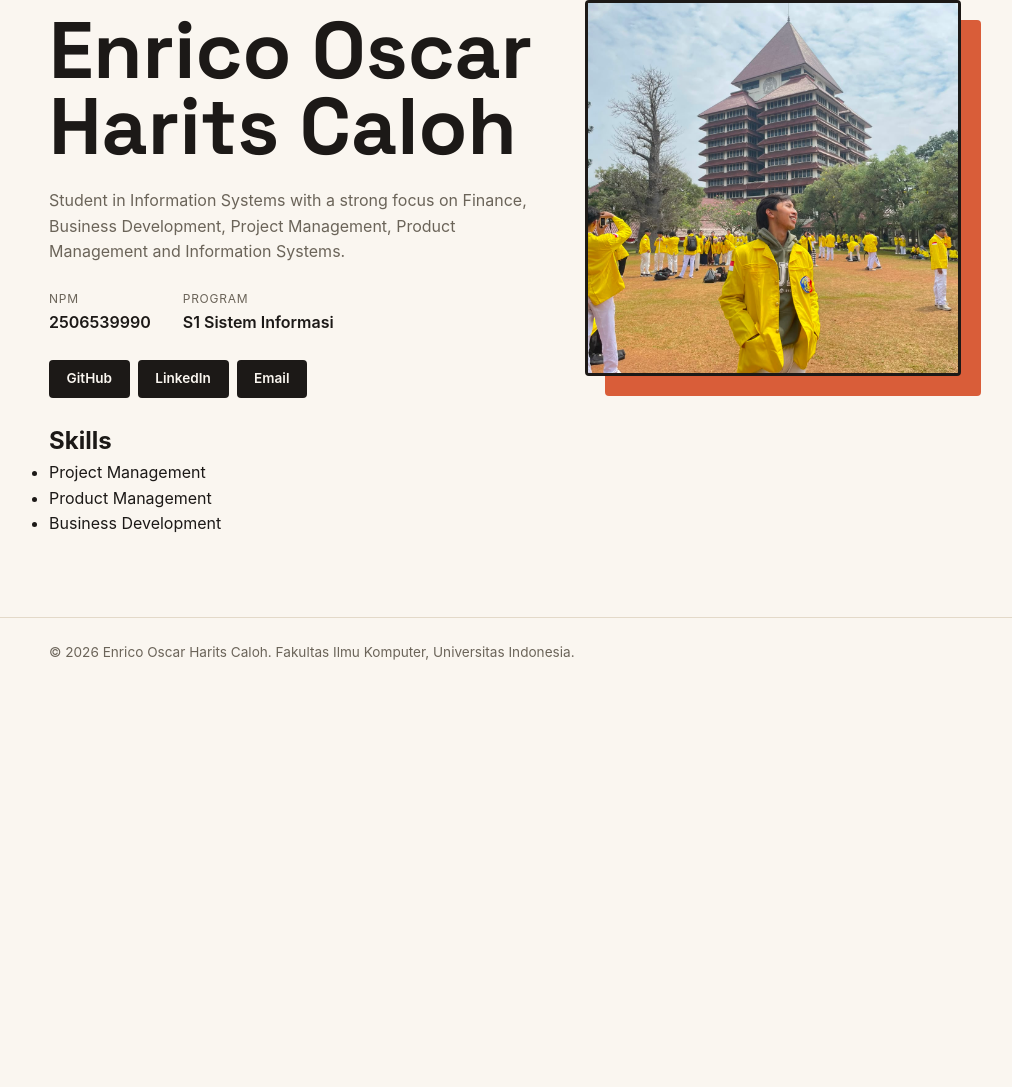
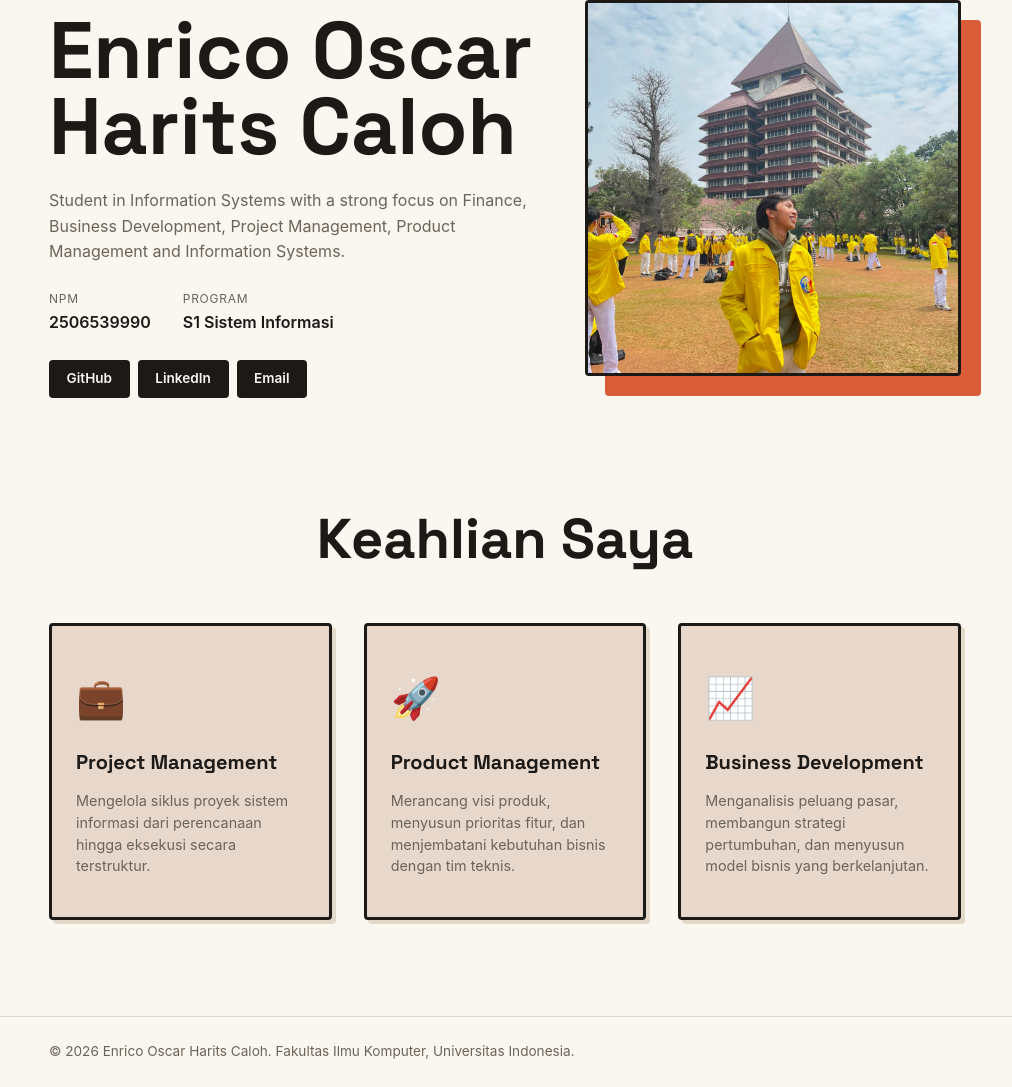
Before and after one commit to ricocalohhh/myportofolio, a Django app: page / in a window 1280 px wide. Shown: the part 168-1255 px from the top of the page, without its empty margins (135-1147 px from the left). Before the commit the page ends 828 px from the top, so only its background shows below. Run offline with Django 5.2, Linux system fonts and the light colour scheme.

Commit message:
feat: upgraded skiils layout

```diff
--- a/static/css/style.css
+++ b/static/css/style.css
@@ -193,3 +193,61 @@ h1, .brand {
         justify-content: flex-start;
     }
 }
+
+.skills-section {
+    padding: 1rem 0 6rem 0;
+    background-color: var(--paper);
+    text-align: center;
+}
+
+
+.skills-title {
+    font-size: 3.5rem;
+    font-family: "Space Grotesk", -apple-system, sans-serif;
+    margin-bottom: 2.5rem;
+    color: var(--ink);
+    font-weight: 700;
+}
+
+.skills-container {
+    display: flex;
+    justify-content: center;
+    gap: 2rem;
+    flex-wrap: nowrap;
+}
+
+.skill-card {
+    background: #e8d8cc;
+    padding: 2.5rem 1.5rem;
+    border-radius: var(--radius);
+    width: 290px;
+    border: 3px solid var(--ink);
+    box-shadow: 4px 4px 0px var(--line);
+    transition: all 0.2s ease;
+    text-align: left;
+}
+
+.skill-icon {
+    font-size: 2.5rem;
+    margin-bottom: 1rem;
+}
+
+.skill-card h3 {
+    font-family: "Space Grotesk", -apple-system, sans-serif;
+    font-size: 1.25rem;
+    margin-bottom: 0.75rem;
+    color: var(--ink);
+    font-weight: 700;
+}
+
+.skill-card p {
+    font-size: 0.9rem;
+    color: var(--text-muted);
+    line-height: 1.5;
+}
+
+.skill-card:hover {
+    transform: translate(-4px, -4px);
+    box-shadow: 8px 8px 0px var(--accent);
+    border-color: var(--accent-dark);
+}
--- a/templates/index.html
+++ b/templates/index.html
@@ -48,16 +48,35 @@
                         <a href="ricocaloh92@gmail.com" class="social-link">Email</a>
                     </div>
                 </div>
-                    <div id="skills">
-                        <article id="Skills" class="skill-list">
-                            <h2>Skills</h2>
-                            <ul>
-                                <li>    Project Management</li>
-                                <li>    Product Management</li>
-                                <li>    Business Development</li>
-                            </ul>
-                        </article>
+            </div>
+        </section>
+
+         <section class="skills-section" id="skills">
+            <div class="container">
+                <h2 class="skills-title">Keahlian Saya</h2>
+
+                <div class="skills-container">
+                    <!-- Item Konten 1 -->
+                    <div class="skill-card">
+                        <div class="skill-icon">💼</div>
+                        <h3>Project Management</h3>
+                        <p>Mengelola siklus proyek sistem informasi dari perencanaan hingga eksekusi secara terstruktur.</p>
                     </div>
+
+                    <!-- Item Konten 2 -->
+                    <div class="skill-card">
+                        <div class="skill-icon">🚀</div>
+                        <h3>Product Management</h3>
+                        <p>Merancang visi produk, menyusun prioritas fitur, dan menjembatani kebutuhan bisnis dengan tim teknis.</p>
+                    </div>
+
+                    <!-- Item Konten 3 -->
+                    <div class="skill-card">
+                        <div class="skill-icon">📈</div>
+                        <h3>Business Development</h3>
+                        <p>Menganalisis peluang pasar, membangun strategi pertumbuhan, dan menyusun model bisnis yang berkelanjutan.</p>
+                    </div>
+                </div>
             </div>
         </section>
     </main>
```
